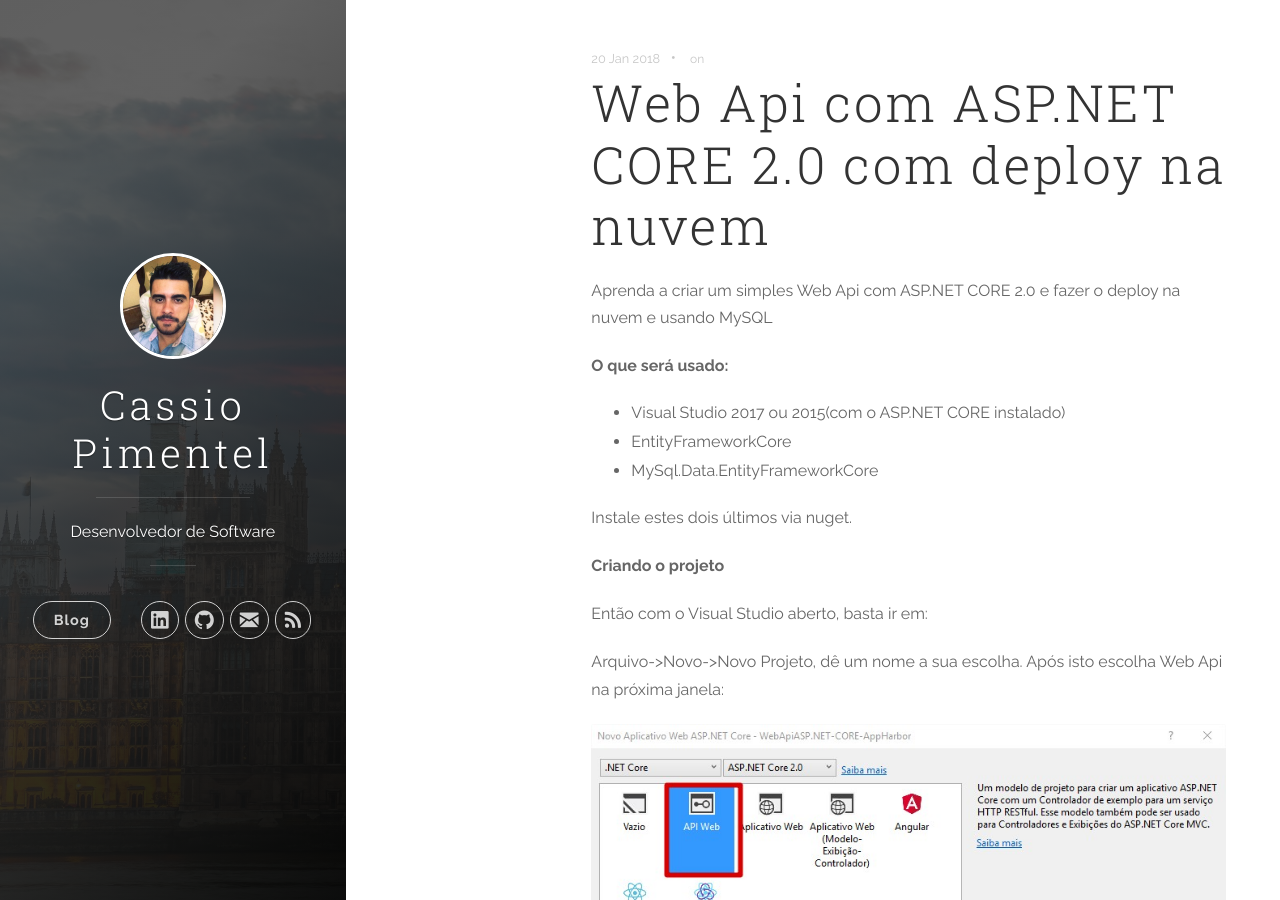
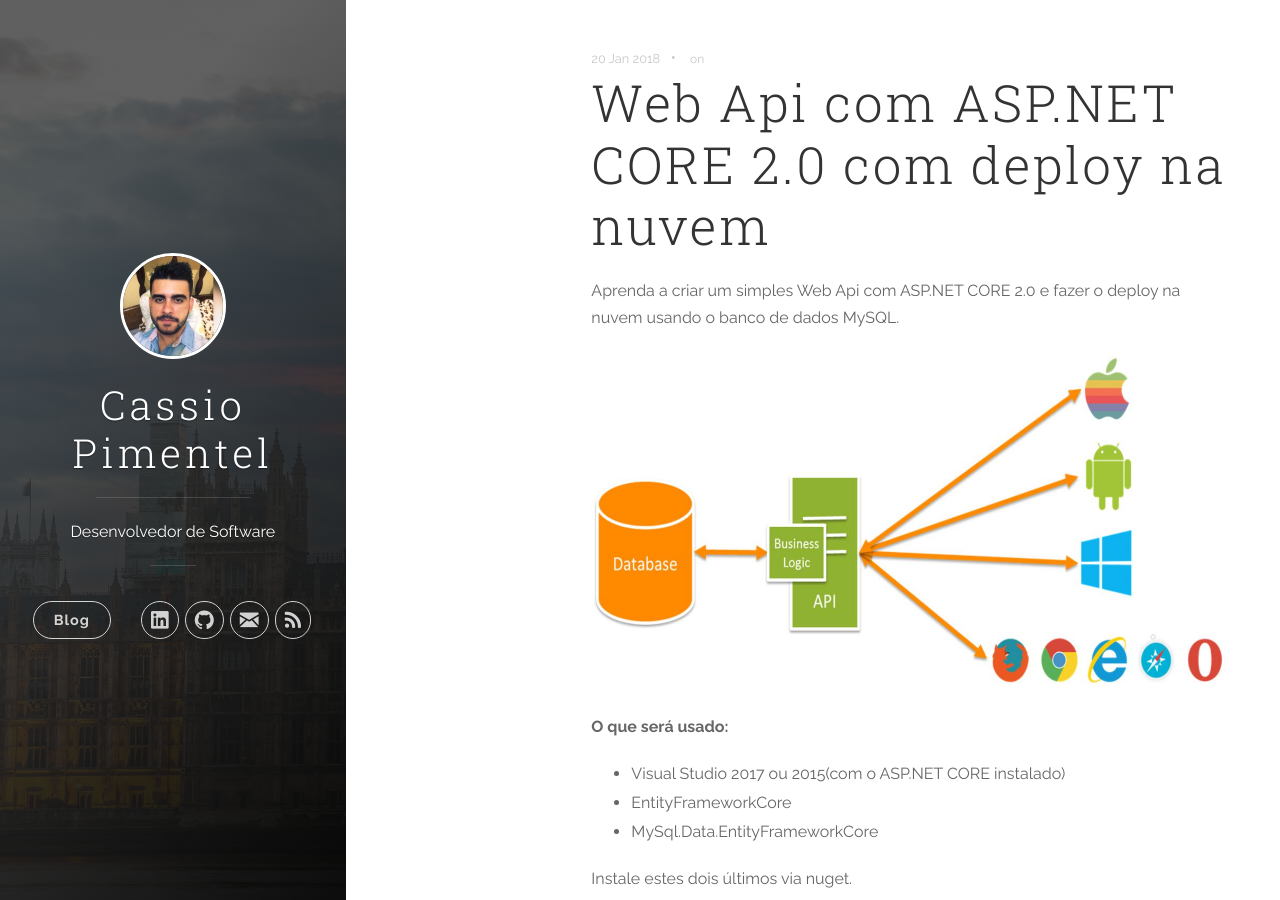
Before and after one commit to CassioPimentel/cassiopimentel.github.io, a Jekyll site: the page built from _posts/2018-01-20-WebApi-com-ASP.NET-CORE-2.0-com-MySQL-Deploy-Nuvem.markdown, in a window 1280 px wide and 900 px high. Built offline with Jekyll 4.4.1, drawn with Linux system fonts in a browser that asks for light colours; nearby versions of some CDN libraries; comment, search, counter and statistics services are not loaded.

Commit message:
Update 2018-01-20-WebApi-com-ASP.NET-CORE-2.0-com-MySQL-Deploy-Nuvem.markdown

```diff
--- a/_posts/2018-01-20-WebApi-com-ASP.NET-CORE-2.0-com-MySQL-Deploy-Nuvem.markdown
+++ b/_posts/2018-01-20-WebApi-com-ASP.NET-CORE-2.0-com-MySQL-Deploy-Nuvem.markdown
@@ -1,11 +1,13 @@
 ---
 title: "Web Api com ASP.NET CORE 2.0 com deploy na nuvem"
 date: "2018-01-20"
-description: "Aprenda a criar um simples Web Api com ASP.NET CORE 2.0 e fazer o deploy na nuvem e usando MySQL."
+description: "Aprenda a criar um simples Web Api com ASP.NET CORE 2.0 e fazer o deploy na nuvem."
 
 ---
 
-Aprenda a criar um simples Web Api com ASP.NET CORE 2.0 e fazer o deploy na nuvem e usando MySQL
+Aprenda a criar um simples Web Api com ASP.NET CORE 2.0 e fazer o deploy na nuvem usando o banco de dados MySQL.
+
+![enter image description here](https://raw.githubusercontent.com/CassioPimentel/cassiopimentel.github.io/master/images/PostWebApiAppHarbor/1516320928f2c5c01f47183f2940df2f707f26a200%20%281%29.jpg)
 
 **O que será usado:**
 
```
